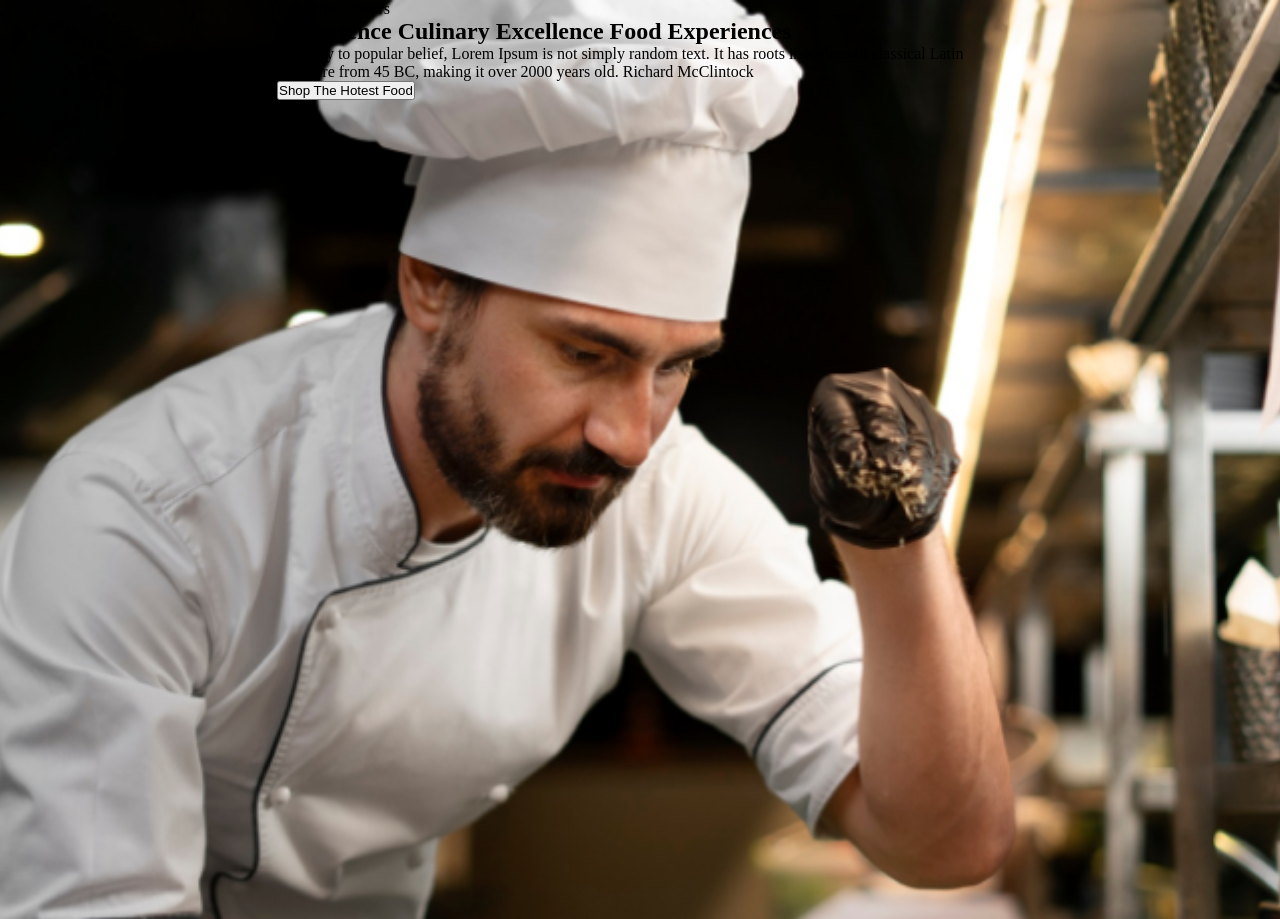
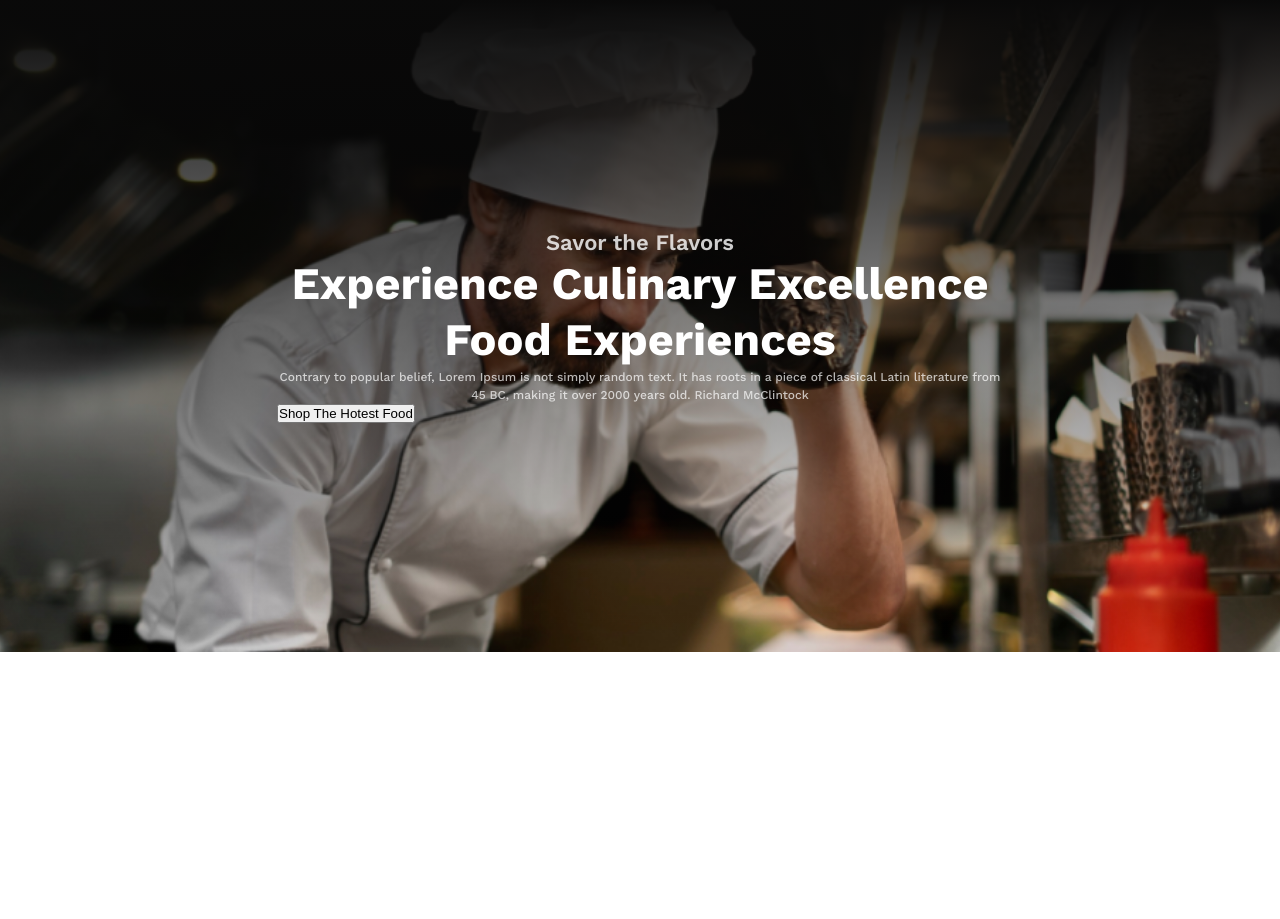
Before and after one commit to Sajjatul21/make-essential-UI-components-CSS, a plain HTML site: page index.html in a window 1280 px wide. After the commit the page ends 800 px from the top, so only its background shows below. Drawn offline with nearby package versions, Linux system fonts and the light colour scheme.

Commit message:
subtitle title and description style done

```diff
--- a/index.html
+++ b/index.html
@@ -11,9 +11,9 @@
 <body>
     <section id="hero">
         <div class="hero-content">
-            <p>Savor the Flavors</p>
-            <h1>Experience Culinary Excellence Food Experiences</h1>
-            <p>Contrary to popular belief, Lorem Ipsum is not simply random text. It has roots in a piece of classical
+            <p class="subtitle">Savor the Flavors</p>
+            <h1 class="title">Experience Culinary Excellence Food Experiences</h1>
+            <p class="description">Contrary to popular belief, Lorem Ipsum is not simply random text. It has roots in a piece of classical
                 Latin literature from 45 BC, making it over 2000 years old. Richard McClintock</p>
             <button>Shop The Hotest Food</button>
         </div>
--- a/style/style.css
+++ b/style/style.css
@@ -8,16 +8,47 @@
 
 #hero {
     background-color: tomato;
-    background-image: url("../assets/hero-bg.png");
+    background: linear-gradient(180.00deg, rgba(9.197244644165039, 8.92899227142334, 8.92899227142334, 1), rgba(16, 16, 16, 0) 100%), url("../assets/hero-bg.png");
     background-repeat: no-repeat;
     background-size: cover;
     background-position: center;
-    height: 919px;
+    height: 652px;
+    display: flex;
+    justify-content: center;
+    align-items: center;
 }
 
 #hero .hero-content {
     width: 726px;
-  /*   margin-left: auto;
-    margin-right: auto; */
-    margin: 0 auto;
 }
+
+#hero .hero-content .subtitle {
+    color: rgba(255, 255, 255, 0.8);
+    font-family: Work Sans;
+    font-size: 22px;
+    font-weight: 600;
+    line-height: 27px;
+    letter-spacing: 0%;
+    text-align: center;
+}
+
+#hero .hero-content .title {
+    color: rgba(255, 255, 255, 1);
+    font-family: Work Sans;
+    font-size: 45px;
+    font-weight: 700;
+    line-height: 56px;
+    letter-spacing: 0%;
+    text-align: center;
+
+}
+
+#hero .hero-content .description {
+    color: rgba(255, 255, 255, .7);
+    font-family: Work Sans;
+    font-size: 12px;
+    font-weight: 500;
+    line-height: 18px;
+    letter-spacing: 0%;
+    text-align: center;
+}
```
